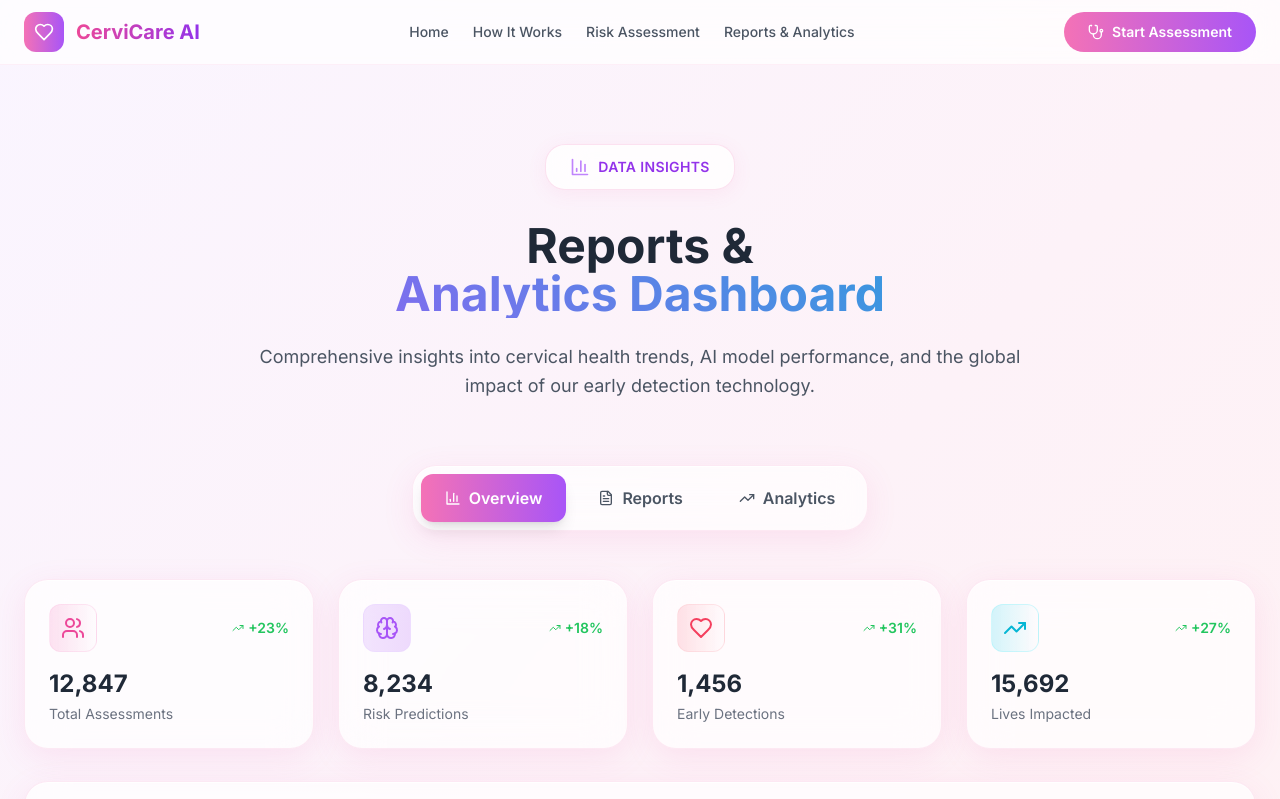
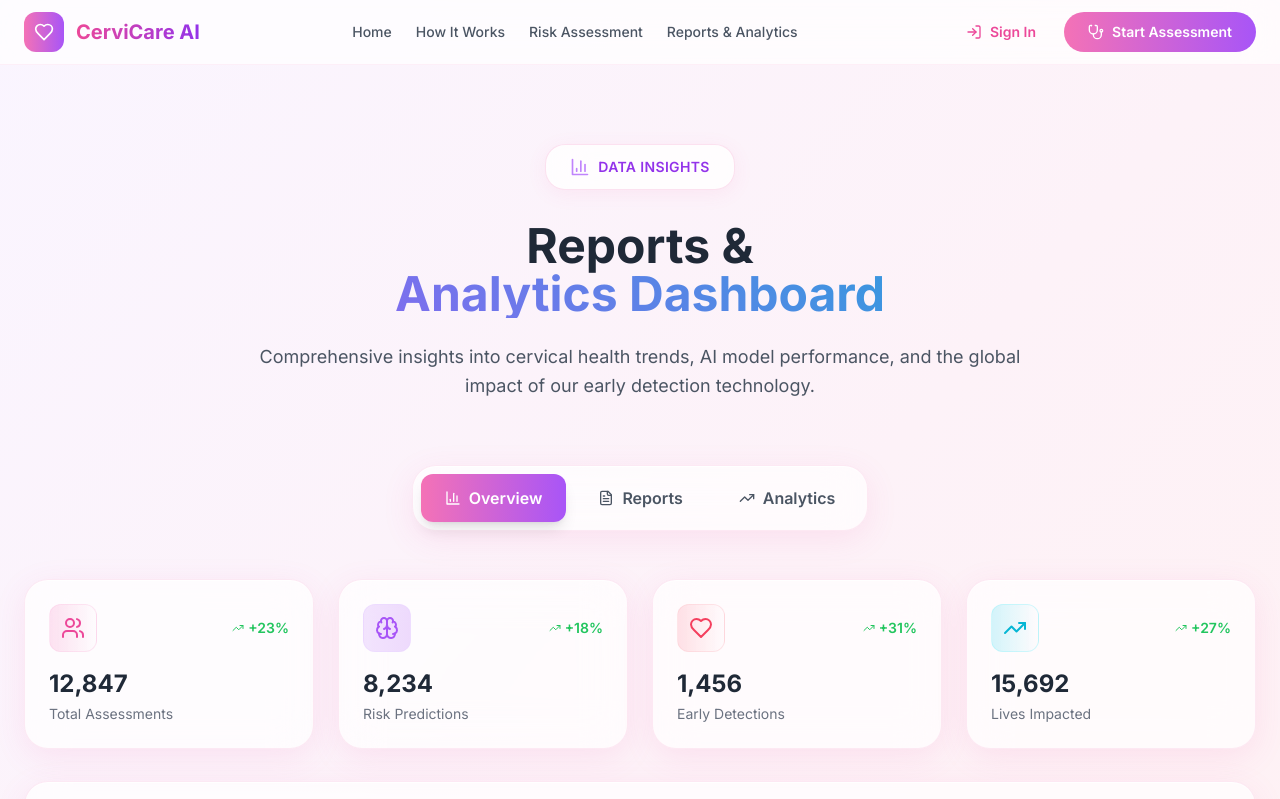
Before and after one commit to nyagooh/CervCareAI, a Next.js app in the folder my-frontend/: page /Reports in a window 1280 px wide. Shown: the top 799 px of the page. Built offline with nearby package versions, Linux system fonts and the light colour scheme.

Commit message:
Add Sign In button to Navbar component
- Introduced a Sign In button in the Navbar for improved user access.
- Updated layout with additional spacing and a new icon for better visual appeal.
- Enhanced responsiveness by ensuring the button is available in both desktop and mobile views.

```diff
--- a/my-frontend/src/app/components/Navbar.tsx
+++ b/my-frontend/src/app/components/Navbar.tsx
@@ -1,6 +1,6 @@
 'use client';
 import React, { useState, useEffect } from 'react';
-import { Heart, Menu, X, Shield, Brain, Stethoscope } from 'lucide-react';
+import { Heart, Menu, X, Shield, Brain, Stethoscope, LogIn } from 'lucide-react';
 
 const Navbar = () => {
   const [isScrolled, setIsScrolled] = useState(false);
@@ -59,7 +59,11 @@ const Navbar = () => {
           </div>
 
           {/* CTA Button */}
-          <div className="hidden md:flex items-center">
+          <div className="hidden md:flex items-center gap-3">
+            <button className="px-4 py-2 text-pink-500 hover:text-pink-600 font-semibold transition-colors duration-300 flex items-center gap-2 text-sm">
+              <LogIn className="w-4 h-4" />
+              Sign In
+            </button>
             <button className="px-6 py-2.5 bg-gradient-to-r from-pink-400 to-purple-500 text-white font-semibold rounded-full hover:shadow-lg hover:shadow-pink-300/50 transition-all duration-300 flex items-center gap-2 text-sm">
               <Stethoscope className="w-4 h-4" />
               Start Assessment
@@ -89,7 +93,11 @@ const Navbar = () => {
                   {link.name}
                 </a>
               ))}
-              <div className="pt-3">
+              <div className="pt-3 space-y-3">
+                <button className="w-full px-4 py-2 text-pink-500 hover:text-pink-600 font-semibold transition-colors duration-300 flex items-center justify-center gap-2 text-sm">
+                  <LogIn className="w-4 h-4" />
+                  Sign In
+                </button>
                 <button className="w-full px-6 py-2.5 bg-gradient-to-r from-pink-400 to-purple-500 text-white font-semibold rounded-full hover:shadow-lg hover:shadow-pink-300/50 transition-all duration-300 flex items-center justify-center gap-2 text-sm">
                   <Stethoscope className="w-4 h-4" />
                   Start Assessment
```
